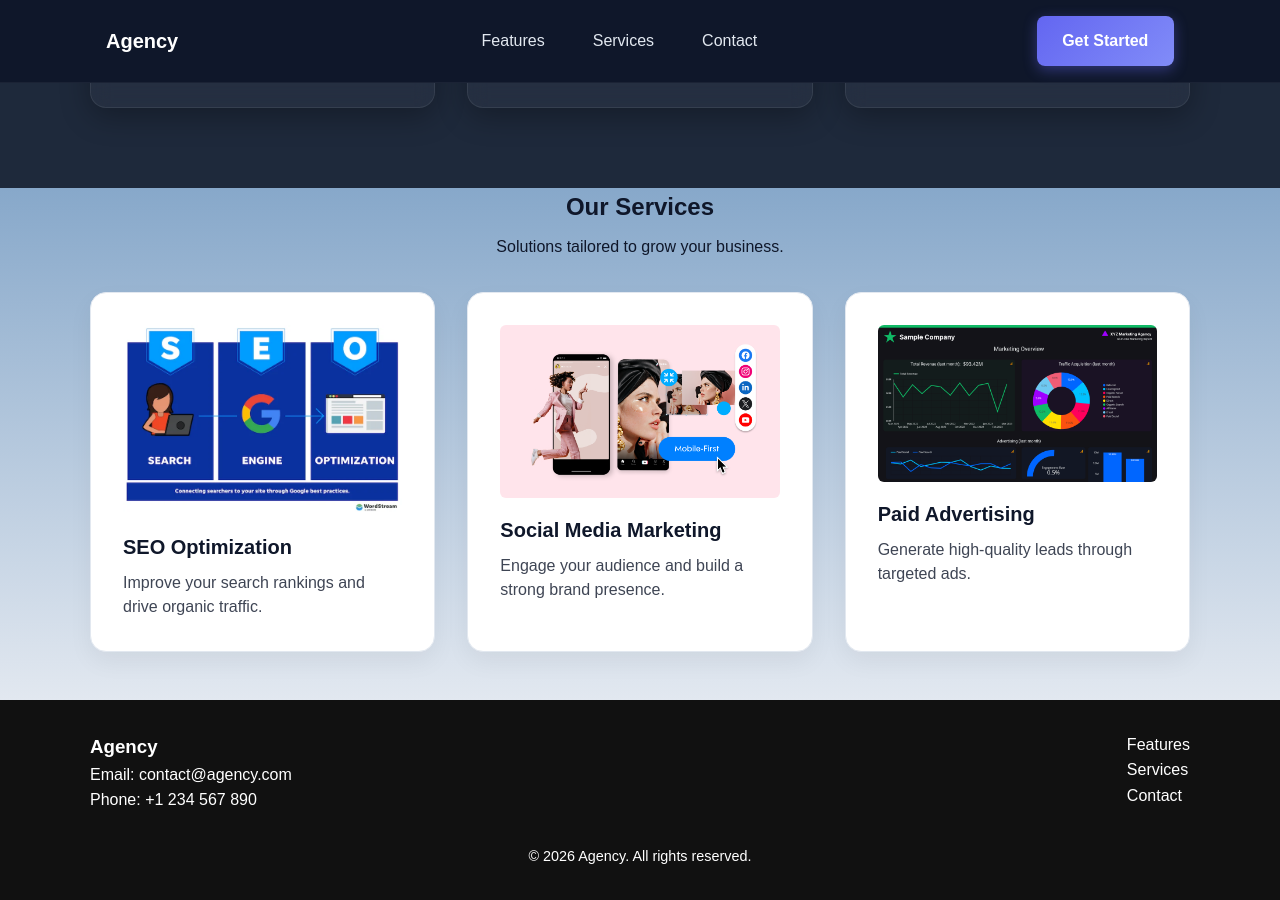
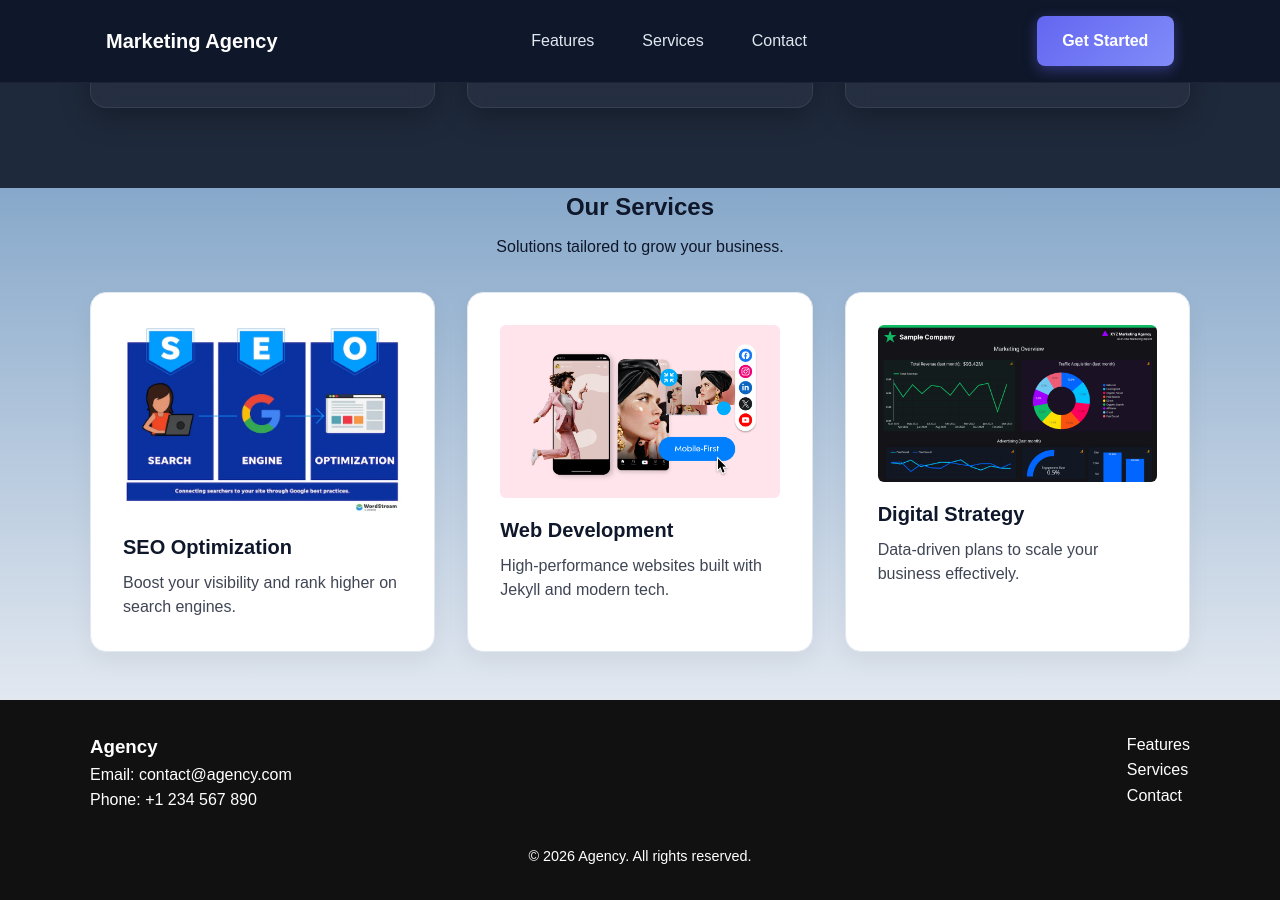
Before and after one commit to drivemy730/makerting-page, a Jekyll site: the page built from index.html, in a window 1280 px wide and 900 px high, scrolled down 905 px. Built offline with Jekyll 4.4.1, drawn with Linux system fonts in a browser that asks for light colours.

Commit message:
added _data , implemented SEO head and Liquid loop

```diff
--- a/_config.yml
+++ b/_config.yml
@@ -1,15 +1,15 @@
 # Site settings
 title: DevMark Agency
-email: hello@devmark.com
-description: >-
-  We build high-converting landing pages that generate leads and grow your business.
-baseurl: ""
-url: ""
+description: Modern digital solutions for growing brands.
+url: "https://marketing-page.vercel.app" # Fix the typo here!
+author: David Velez
 
+# This tells Jekyll where to look for your Sass
 sass:
   sass_dir: _sass
   style: compressed
 
 
+
 # Build settings
 permalink: pretty
--- a/_includes/header.html
+++ b/_includes/header.html
@@ -2,7 +2,7 @@
   <div class="container header__container">
 
     <div class="header__logo">
-      <a href="{{ '/' | relative_url }}">Agency</a>
+      <a href="{{ '/' | relative_url }}">Marketing Agency</a>
     </div>
 
     <nav class="header__nav">
--- a/_includes/services.html
+++ b/_includes/services.html
@@ -8,23 +8,13 @@
 
     <div class="services__grid">
 
+      {% for service in site.data.services %}
       <div class="service">
-        <img src="{{ '/assets/images/service1.jpg' | relative_url }}" alt="SEO Service">
-        <h3>SEO Optimization</h3>
-        <p>Improve your search rankings and drive organic traffic.</p>
+        <img src="{{ '/assets/images/' | append: service.image | relative_url }}" alt="{{ service.title }}">
+        <h3>{{ service.title }}</h3>
+        <p>{{ service.description }}</p>
       </div>
-
-      <div class="service">
-        <img src="{{ '/assets/images/service2.jpg' | relative_url }}" alt="Social Media Marketing">
-        <h3>Social Media Marketing</h3>
-        <p>Engage your audience and build a strong brand presence.</p>
-      </div>
-
-      <div class="service">
-        <img src="{{ '/assets/images/service3.jpg' | relative_url }}" alt="Paid Advertising">
-        <h3>Paid Advertising</h3>
-        <p>Generate high-quality leads through targeted ads.</p>
-      </div>
+      {% endfor %}
 
     </div>
 
--- a/_layouts/default.html
+++ b/_layouts/default.html
@@ -3,13 +3,13 @@
 <head>
     <meta charset="UTF-8">
     <meta name="viewport" content="width=device-width, initial-scale=1.0">
-  <title>{{ page.title }}</title>
+
+    <title>{% if page.title %}{{ page.title }} | {{ site.title }}{% else %}{{ site.title }}{% endif %}</title>
+    <meta name="description" content="{{ page.description | default: site.description }}">
 
     <link rel="stylesheet" href="{{ '/assets/css/main.css' | relative_url }}">
 </head>
-
 <body>
-
     {% include header.html %}
 
     <main>
@@ -17,6 +17,5 @@
     </main>
 
     {% include footer.html %}
-
 </body>
 </html>
--- a/_sass/_features.scss
+++ b/_sass/_features.scss
@@ -2,7 +2,6 @@
   display: grid;
   gap: 2rem;
 }
-
 
 
 .features {
```
Also changed, not shown: 3 other files. Lines whose indentation alone changed are shown as unchanged.
